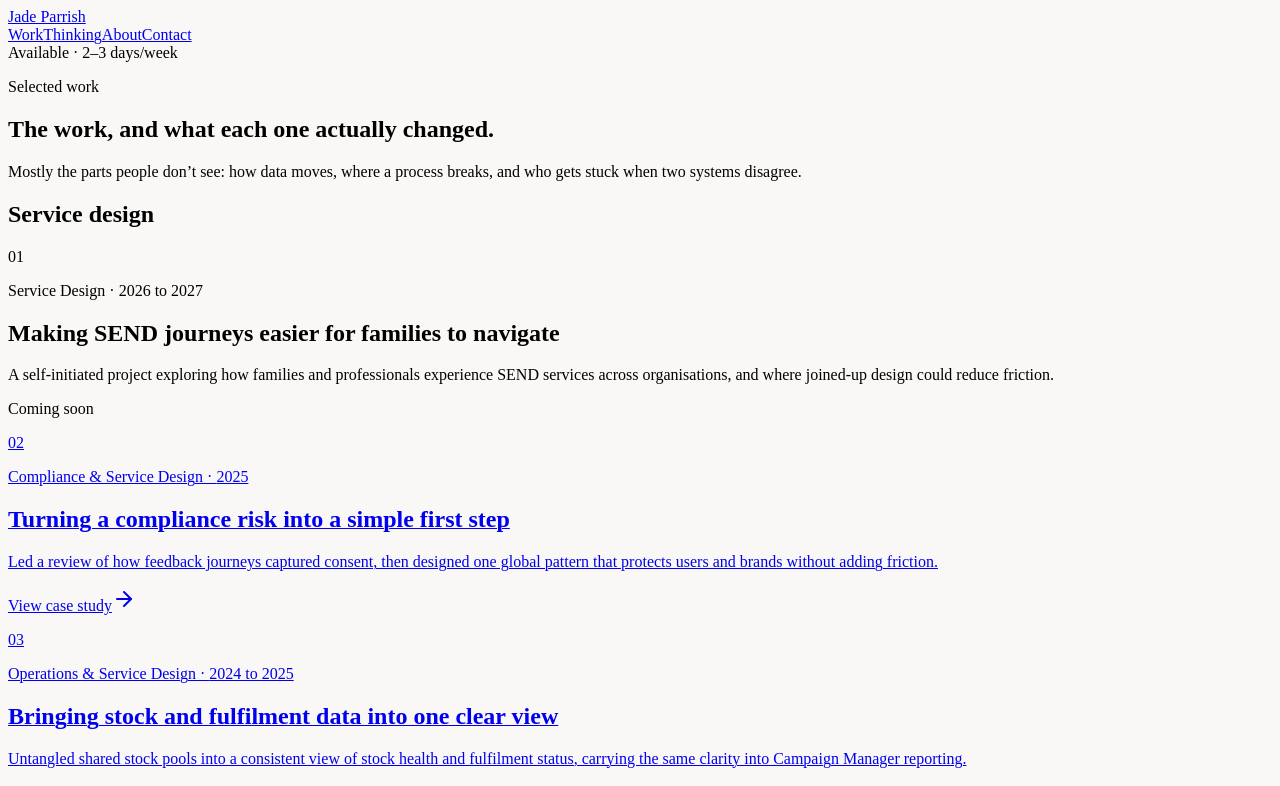
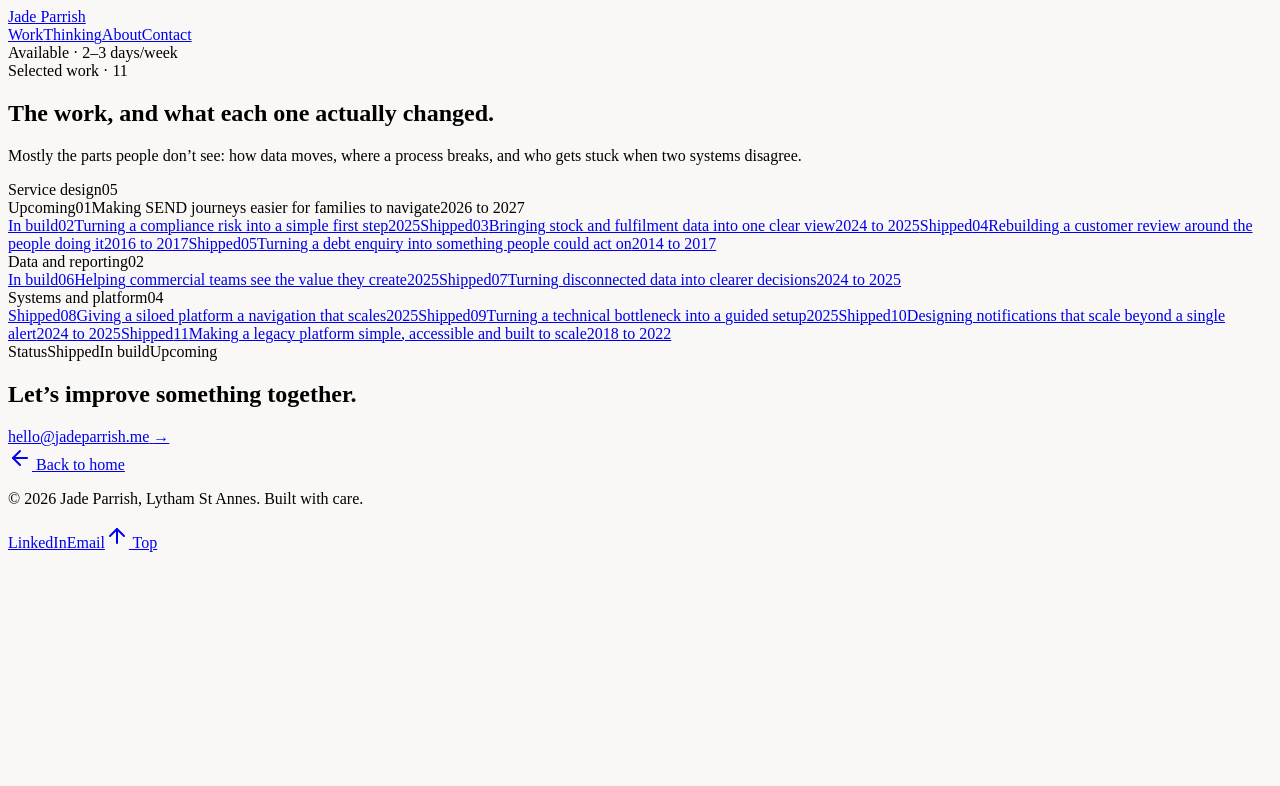
Before and after one commit to jadeparrish/portfolio, a Next.js app: page /work in a window 1280 px wide. Shown: the top 786 px of the page. Built offline with nearby package versions, Linux system fonts and the light colour scheme.

Commit message:
Refactor WorkIndex component and improve layout
Refactored WorkIndex component by removing WorkRow and integrating IndexRow for displaying case studies. Updated metadata and improved layout with new Plate and StateLamp components.

```diff
--- a/app/work/page.js
+++ b/app/work/page.js
@@ -1,7 +1,5 @@
 import React from 'react';
-import Link from 'next/link';
-import { ArrowRight } from 'lucide-react';
-import { caseStudiesList, IndexFooter, SiteFooter } from '../caseStudiesData';
+import { caseStudiesList, IndexFooter, SiteFooter, IndexRow, Plate, StateLamp } from '../caseStudiesData';
 
 export const metadata = {
   title: 'Selected work: Jade Parrish',
@@ -19,53 +17,13 @@ const groups = [
   { id: 'systems', label: 'Systems and platform' },
 ];
 
-function WorkRow({ item }) {
-  const inner = (
-    <>
-      <div className="sm:w-16 shrink-0">
-        <span className="font-mono text-lg text-neutral-500">{item.num}</span>
-      </div>
-      <div className="flex-1">
-        <p className="text-[10px] uppercase tracking-[0.15em] text-neutral-600 font-medium mb-2">
-          {item.tag}
-          {item.year && <> &middot; {item.year}</>}
-        </p>
-        <h2 className="font-serif text-xl sm:text-2xl text-neutral-900 leading-snug tracking-tight [text-wrap:balance] transition-colors group-hover:text-[#8D6553]">
-          {item.title}
-        </h2>
-        <p className="mt-3 text-neutral-700 text-[17px] sm:text-[18px] leading-[1.75] [text-wrap:pretty]">
-          {item.description}
-        </p>
-        <p className="mt-4 inline-flex items-center gap-1.5 text-xs uppercase tracking-wider font-medium text-neutral-900">
-          {item.cta}
-          {item.hasPage && (
-            <ArrowRight className="w-3.5 h-3.5 transition-transform group-hover:translate-x-1" />
-          )}
-        </p>
-      </div>
-    </>
-  );
-
-  const shell = 'group flex flex-col sm:flex-row gap-3 sm:gap-6 py-10 first:pt-0';
-
-  return item.hasPage ? (
-    <Link href={item.href} className={shell}>
-      {inner}
-    </Link>
-  ) : (
-    <div className={`${shell} opacity-70`}>{inner}</div>
-  );
-}
-
 export default function WorkIndex() {
   return (
     <div className="min-h-screen bg-[#F9F8F6] text-[#1C1C1C] font-sans antialiased selection:bg-neutral-200">
 
       <main className="max-w-3xl mx-auto px-6 sm:px-8 pb-24">
         <section className="pb-10 border-b border-neutral-200/80">
-          <p className="text-[11px] uppercase tracking-[0.2em] font-medium text-neutral-600 mb-5">
-            Selected work
-          </p>
+          <Plate className="mb-5">Selected work &middot; {caseStudiesList.length}</Plate>
           <h1 className="text-3xl sm:text-4xl lg:text-5xl font-serif font-normal leading-[1.15] tracking-tight [text-wrap:balance] text-neutral-900 mb-6">
             The work, and what each one actually changed.
           </h1>
@@ -75,23 +33,44 @@ export default function WorkIndex() {
           </p>
         </section>
 
+        {/* A legend plate per group, with the rule running out to a count.
+            No boxes: a list of work is a menu, and boxes make a menu read
+            as a form. */}
         {groups.map((group) => {
           const items = caseStudiesList.filter((item) => item.group === group.id);
           if (items.length === 0) return null;
 
           return (
-            <section key={group.id} className="py-12 border-b border-neutral-200/80">
-              <h2 className="text-[11px] uppercase tracking-[0.2em] font-medium text-neutral-600 mb-8">
-                {group.label}
-              </h2>
-              <div className="divide-y divide-neutral-200/70">
-                {items.map((item) => (
-                  <WorkRow key={item.slug} item={item} />
-                ))}
+            <section key={group.id} className="py-10 border-b border-neutral-200/80">
+              <div className="flex items-center gap-4 mb-2">
+                <Plate>{group.label}</Plate>
+                <span className="flex-1 h-px bg-neutral-900/[0.14]" />
+                <Plate>{String(items.length).padStart(2, '0')}</Plate>
               </div>
+
+              {items.map((item) => (
+                <IndexRow
+                  key={item.slug}
+                  state={item.state}
+                  num={item.num}
+                  title={item.title}
+                  meta={item.year}
+                  href={item.href}
+                />
+              ))}
             </section>
           );
         })}
+
+        {/* The key, so a lamp is never the only thing explaining itself. */}
+        <div className="mt-10 flex flex-wrap items-center justify-between gap-x-6 gap-y-3 border border-neutral-900/15 px-4 py-3 font-mono text-[10px] font-medium uppercase tracking-[0.18em]">
+          <Plate>Status</Plate>
+          <span className="flex flex-wrap items-center gap-x-6 gap-y-2">
+            <StateLamp state="shipped" />
+            <StateLamp state="building" />
+            <StateLamp state="upcoming" />
+          </span>
+        </div>
 
         <IndexFooter />
       </main>
```
